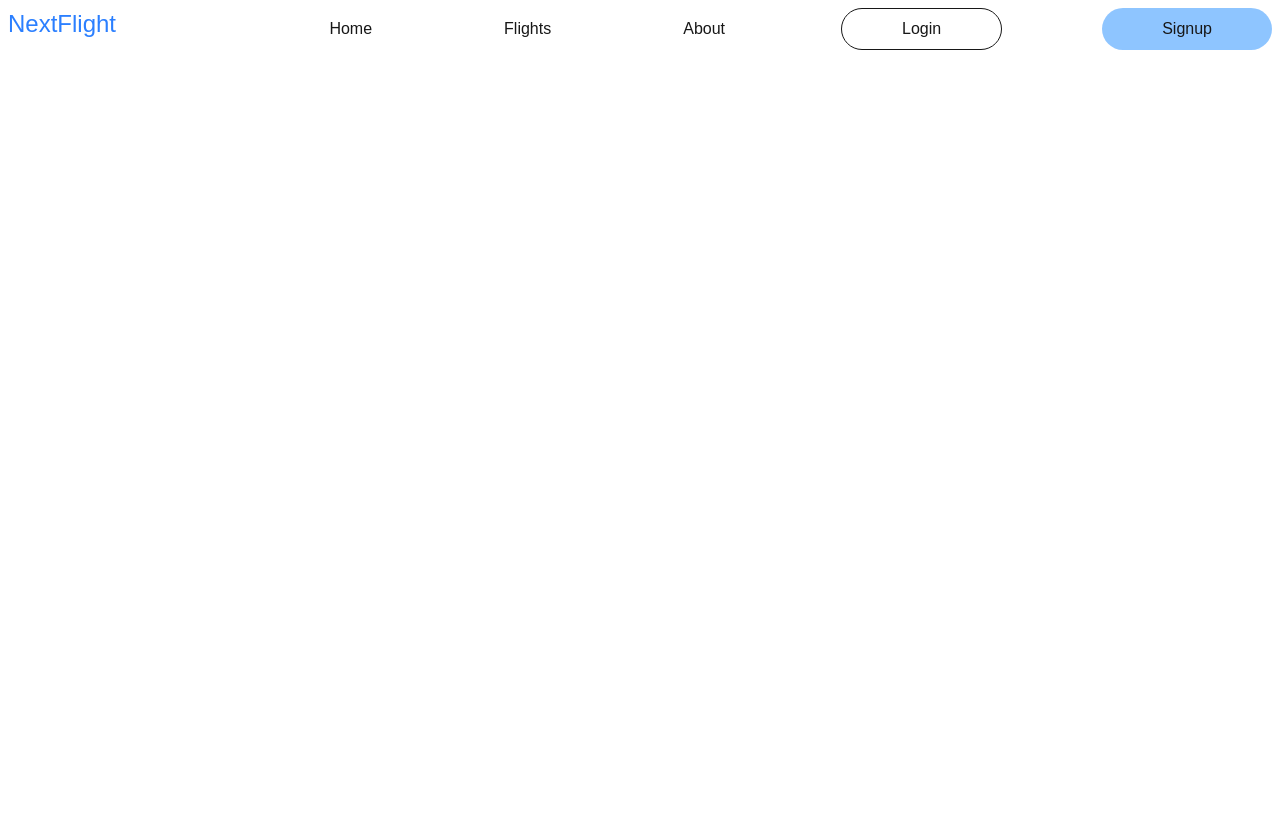
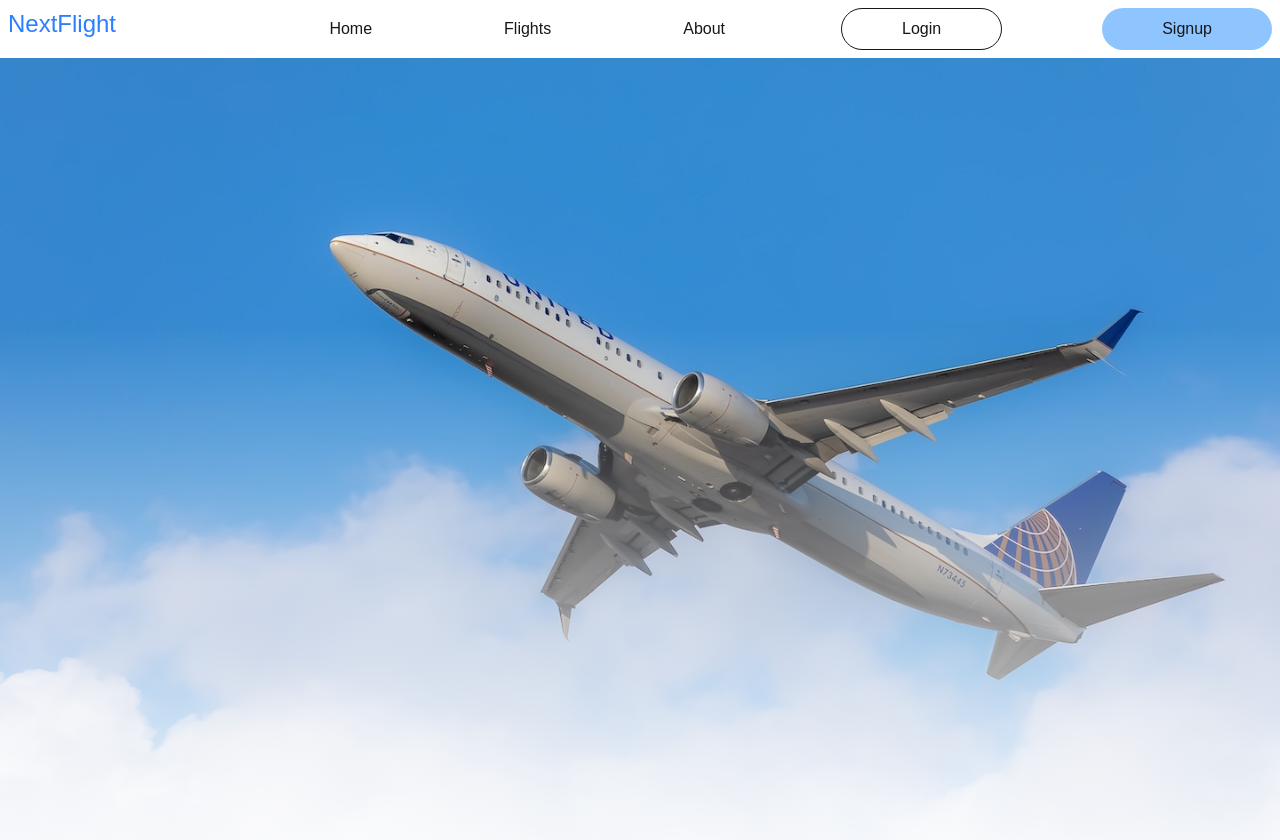
Before and after one commit to rmolina4/NextFlight, a Next.js app in the folder app/: page / in a window 1280 px wide. Shown: the top 840 px of the page. Before the commit the page ends 800 px from the top, so only its background shows below. Built offline with nearby package versions, Linux system fonts and the light colour scheme.

Commit message:
Added folder for images, plane image, background component with imperfect fading

```diff
--- a/app/src/app/(main)/page.tsx
+++ b/app/src/app/(main)/page.tsx
@@ -1,3 +1,16 @@
+import Image from 'next/image';
+import plane from '@/../public/images/plane.jpg';
+
 export default function Home() {
-  return <div></div>;
+  return (
+    <div className="relative w-full h-screen">
+      <Image
+        src={plane}
+        alt="Plane"
+        layout="fill"
+        objectFit="cover"
+      />
+      <div className="absolute bottom-0 left-0 w-full h-2/3 bg-gradient-to-t from-white/90 to-transparent" />
+    </div>
+  );
 }
--- /dev/null
+++ b/app/src/components/background.tsx
@@ -0,0 +1,7 @@
+import styles from './background.module.css';
+
+function Background({ children }: { children: React.ReactNode }) {
+  return <div className={styles.background}>{children}</div>;
+}
+
+export default Background;
```
Also changed, not shown: app/public/images/plane.jpg (added).
